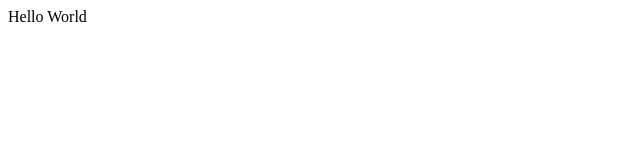
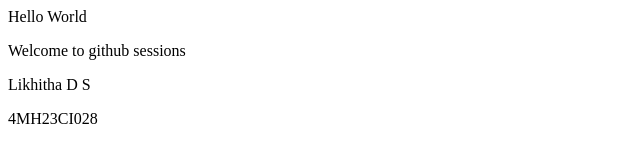
Before and after one commit to likhitha1705-ds/practice, a plain HTML site: page index.html in a window 1280 px wide. Shown: the whole page, without its empty margins (0-640 px from the left). Drawn offline with Linux system fonts and the light colour scheme.

Commit message:
Added name and USN

```diff
--- a/index.html
+++ b/index.html
@@ -1 +1,4 @@
 <p> Hello World </p>
+<p>Welcome to github sessions</p>
+<p>Likhitha D S</p>
+<p>4MH23CI028</p>
```
